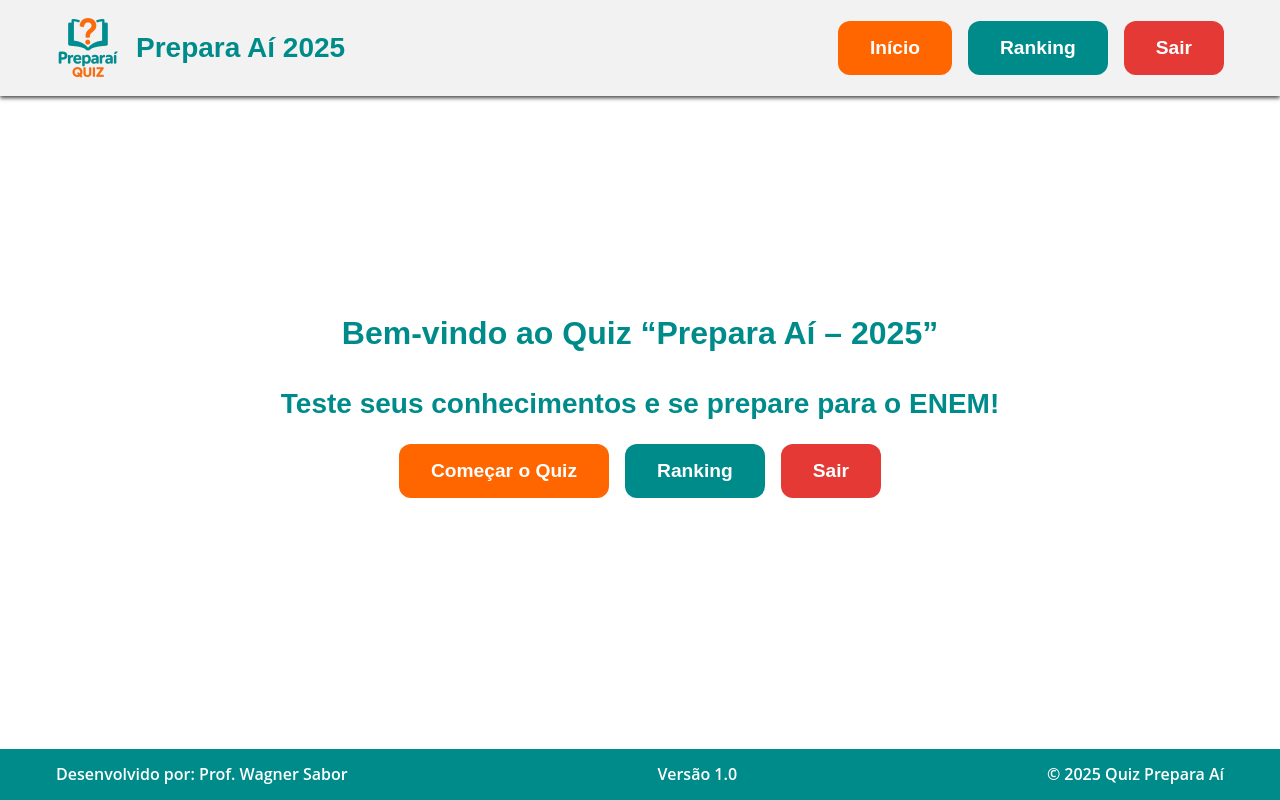
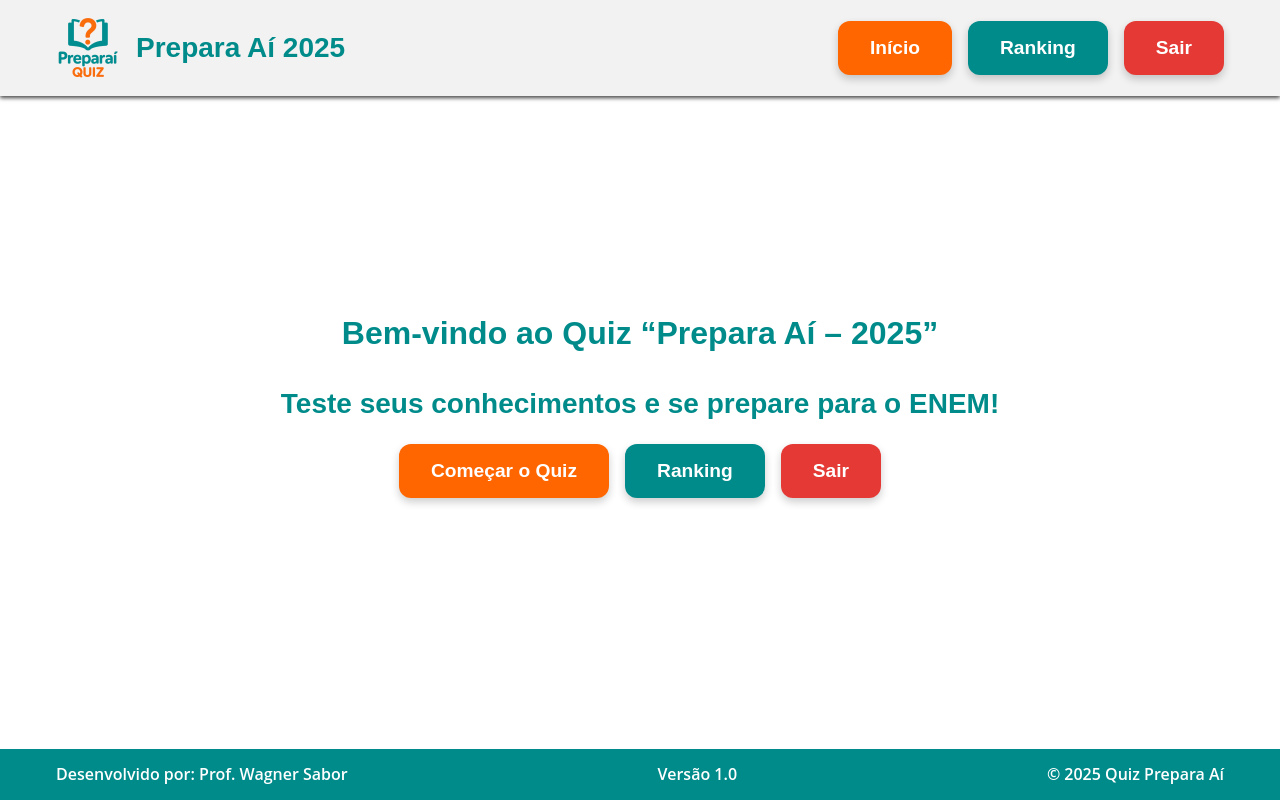
Before and after one commit to wsabor/preparai2025, a React (Vite) app in the folder frontend/: page /home in a window 1280 px wide. Built offline with nearby package versions, Linux system fonts and the light colour scheme; no server answers; sample sign-in values are in the browser's storage.

Commit message:
ajustes gerais

```diff
--- a/frontend/src/index.css
+++ b/frontend/src/index.css
@@ -95,6 +95,7 @@ h2 {
   text-decoration: none;
   text-align: center;
   color: var(--color-white); /* Cor de texto padrão para todos os botões */
+  box-shadow: 0 4px 8px rgba(0, 0, 0, 0.2); /* Sombra padrão */
 }
 
 .btn-primary {
@@ -126,8 +127,7 @@ a {
   transition: color 0.2s ease;
 }
 a:hover {
-  /* color: var(--color-white); */
-  color: var(--color-accent); /* Sugestão: hover para cor de destaque */
+  color: var(--color-white);
 }
 
 /* Media Queries para esquema de cores - Deixe apenas UMA definição de :root dentro de cada */
```
